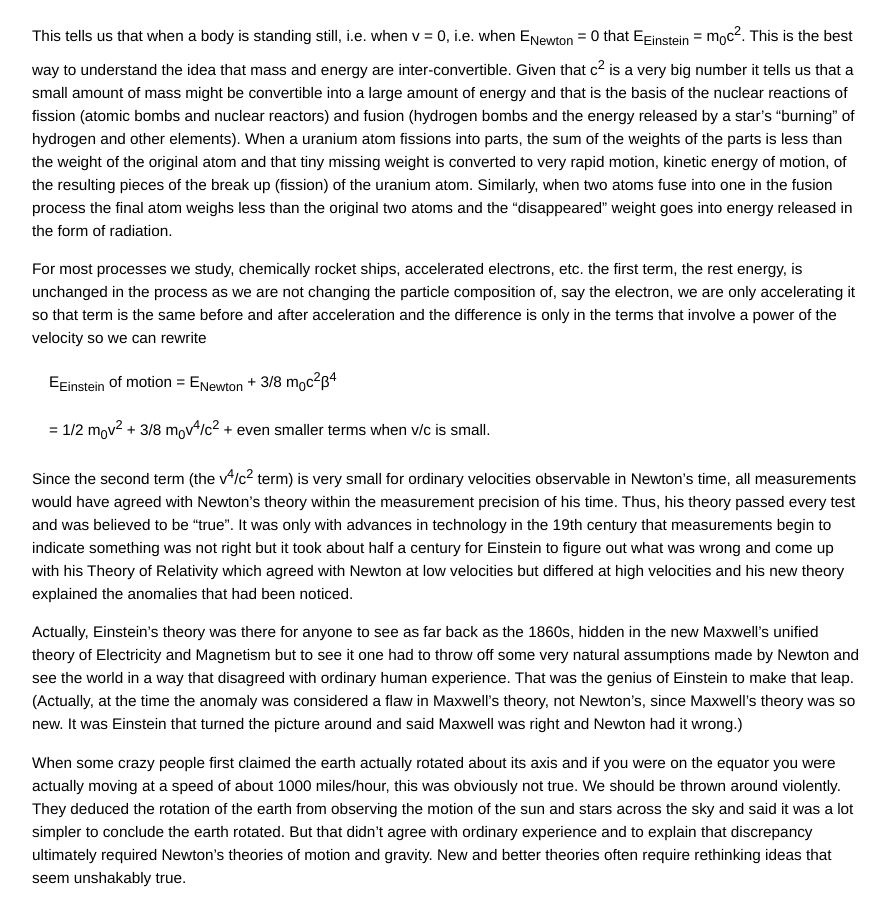
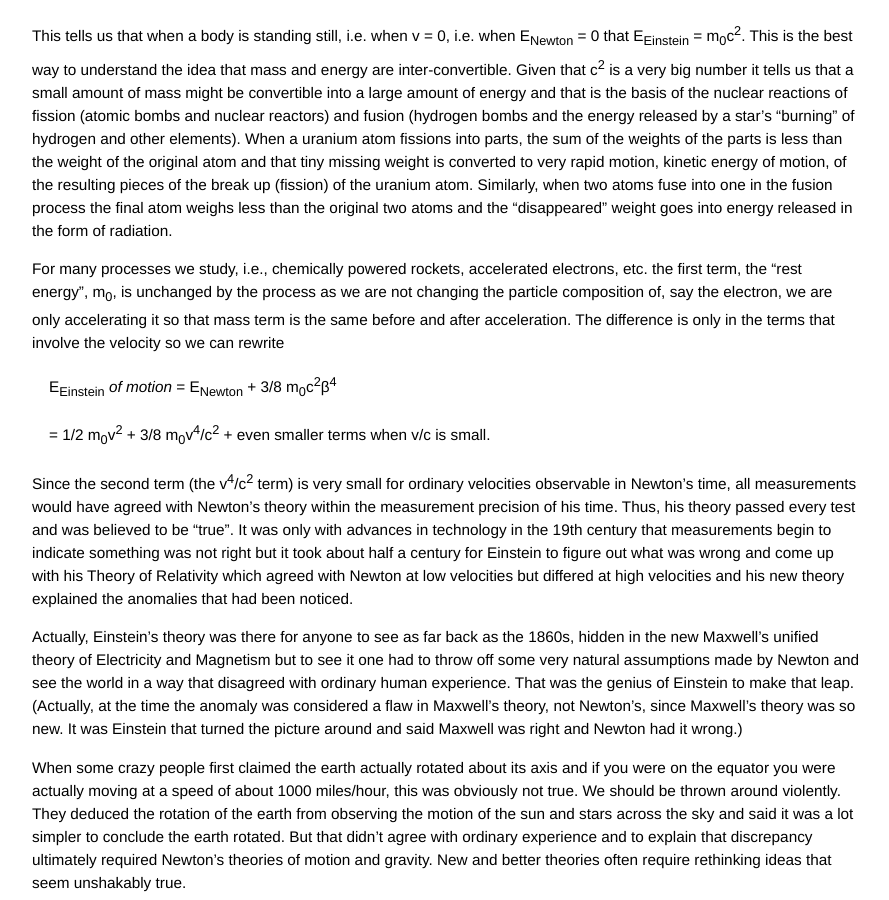
Before and after one commit to grbfacet/facet, a Jekyll site: the page built from relativity-tutorial.md, in a window 1280 px wide and 900 px high, scrolled down 9471 px. Shown: the whole window, without its empty margins (193-1082 px from the left). Built offline with Jekyll 4.4.1, drawn with Linux system fonts in a browser that asks for light colours.

Commit message:
Update relativity-tutorial.md

```diff
--- a/relativity-tutorial.md
+++ b/relativity-tutorial.md
@@ -274,9 +274,9 @@ We can rewrite that as
 
 This tells us that when a body is standing still, i.e. when v = 0, i.e. when E<sub>Newton</sub> = 0 that E<sub>Einstein</sub> = m<sub>0</sub>c<sup>2</sup>. This is the best way to understand the idea that mass and energy are inter-convertible. Given that c<sup>2</sup> is a very big number it tells us that a small amount of mass might be convertible into a large amount of energy and that is the basis of the nuclear reactions of fission (atomic bombs and nuclear reactors) and fusion (hydrogen bombs and the energy released by a star’s “burning” of hydrogen and other elements). When a uranium atom fissions into parts, the sum of the weights of the parts is less than the weight of the original atom and that tiny missing weight is converted to very rapid motion, kinetic energy of motion, of the resulting pieces of the break up (fission) of the uranium atom. Similarly, when two atoms fuse into one in the fusion process the final atom weighs less than the original two atoms and the "disappeared" weight goes into energy released in the form of radiation.
 
-For most processes we study, chemically rocket ships, accelerated electrons, etc. the first term, the rest energy, is unchanged in the process as we are not changing the particle composition of, say the electron, we are only accelerating it so that term is the same before and after acceleration and the difference is only in the terms that involve a power of the velocity so we can rewrite
+For many processes we study, i.e., chemically powered rockets, accelerated electrons, etc. the first term, the "rest energy", m<sub>0</sub>, is unchanged by the process as we are not changing the particle composition of, say the electron, we are only accelerating it so that mass term is the same before and after acceleration. The difference is only in the terms that involve the velocity so we can rewrite
 
-<span class="eq">E<sub>Einstein</sub> of motion = E<sub>Newton</sub> + 3/8 m<sub>0</sub>c<sup>2</sup>β<sup>4</sup></span>
+<span class="eq">E<sub>Einstein</sub> _of motion_ = E<sub>Newton</sub> + 3/8 m<sub>0</sub>c<sup>2</sup>β<sup>4</sup></span>
 
 <span class="eq">= 1/2 m<sub>0</sub>v<sup>2</sup> + 3/8 m<sub>0</sub>v<sup>4</sup>/c<sup>2</sup> + even smaller terms when v/c is small.</span>
 
```
